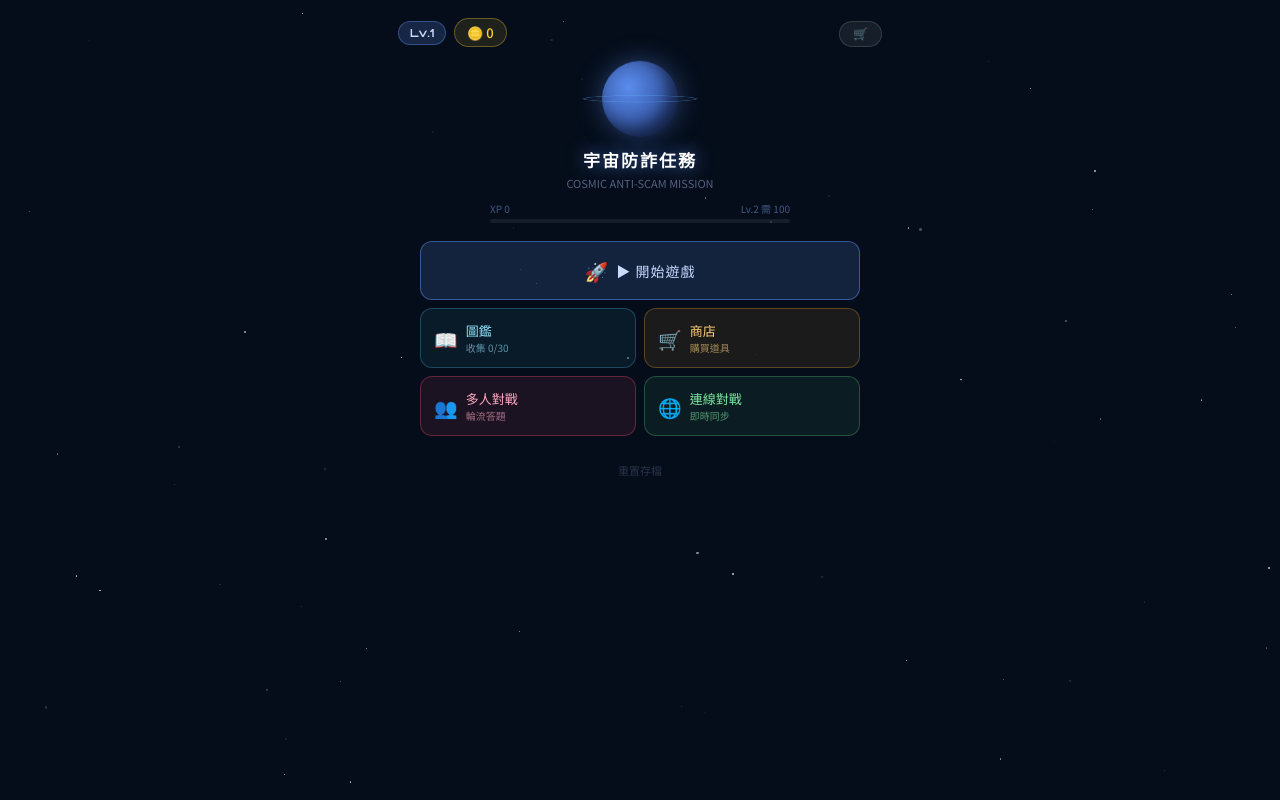
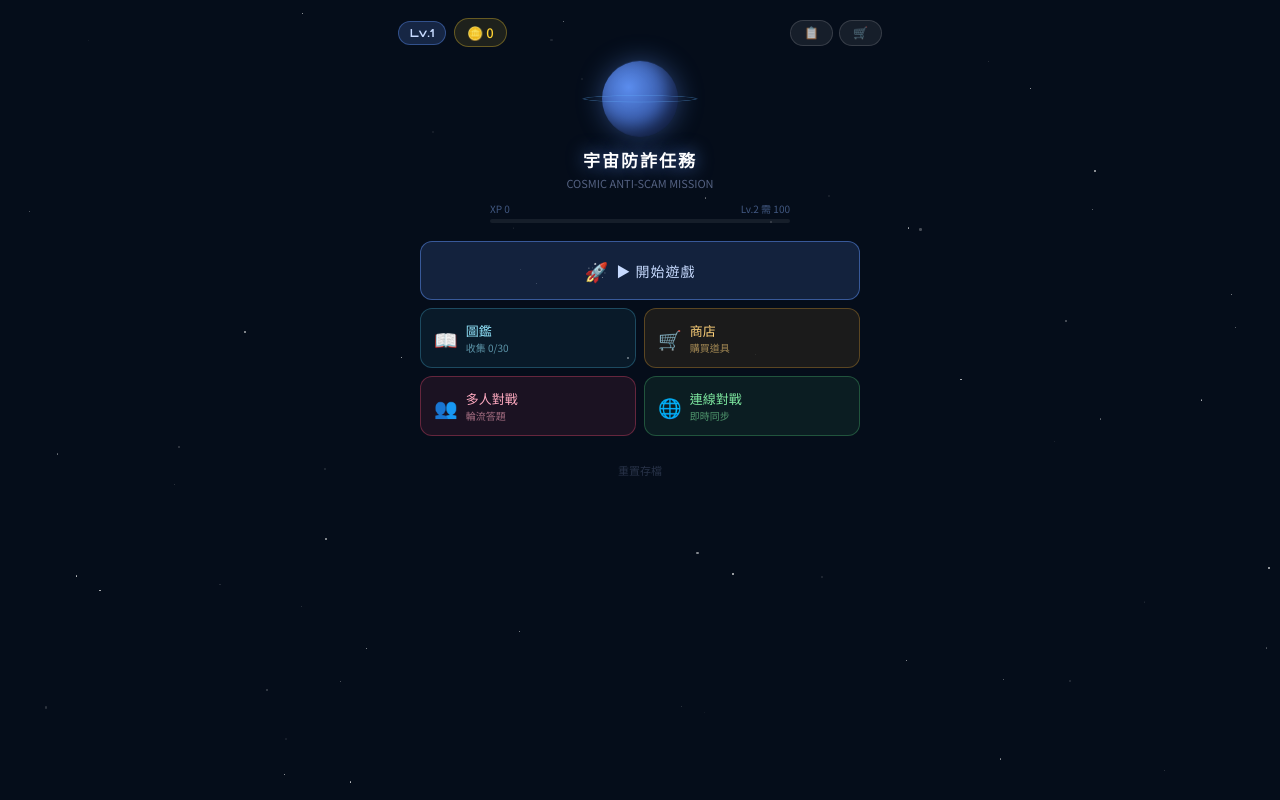
Before and after one commit to chenguangschool-max/cosmic-antiscam, a React (Vite) app in the folder cosmic-antiscam/: page / in a window 1280 px wide. Both pictures are taken after a click on the button "我閱讀完了，開始任務 🚀". Built offline with nearby package versions, Linux system fonts and the light colour scheme; no server answers.

Commit message:
feat: 主選單右上角加使用說明按鈕

```diff
--- a/cosmic-antiscam/src/App.jsx
+++ b/cosmic-antiscam/src/App.jsx
@@ -40,6 +40,7 @@ export default function App() {
       <div style={{ position: 'relative', zIndex: 1, maxWidth: 520, margin: '0 auto' }}>
         {showInstructions && <Instructions onDone={handleInstructionsDone} />}
         {!showInstructions && page === 'menu' && <MainMenu navigate={navigate} />}
+        {!showInstructions && page === 'instructions'  && <Instructions onDone={() => navigate('menu')} isRevisit />}
         {!showInstructions && page === 'modeSelect'   && <ModeSelect navigate={navigate} onModeSelect={setCurrentMode} />}
         {page === 'quiz'         && <Quiz mode={currentMode} navigate={navigate} onResult={setQuizResult} />}
         {page === 'result'       && <Result result={quizResult} navigate={navigate} />}
--- a/cosmic-antiscam/src/pages/Instructions.jsx
+++ b/cosmic-antiscam/src/pages/Instructions.jsx
@@ -1,4 +1,4 @@
-export default function Instructions({ onDone }) {
+export default function Instructions({ onDone, isRevisit }) {
   return (
     <div style={{ padding:'20px 18px 0', position:'relative', zIndex:2, minHeight:'100vh', display:'flex', flexDirection:'column' }}>
 
@@ -44,7 +44,7 @@ export default function Instructions({ onDone }) {
           color:'#e0eaff', fontSize:14, fontWeight:700,
           cursor:'pointer', fontFamily:'Noto Sans TC,sans-serif', letterSpacing:1,
         }}>
-          我閱讀完了，開始任務 🚀
+          {isRevisit ? '← 返回主選單' : '我閱讀完了，開始任務 🚀'}
         </button>
       </div>
     </div>
--- a/cosmic-antiscam/src/pages/MainMenu.jsx
+++ b/cosmic-antiscam/src/pages/MainMenu.jsx
@@ -11,7 +11,8 @@ export default function MainMenu({ navigate }) {
       <div style={{ display:'flex', alignItems:'center', gap:8, marginBottom:14 }}>
         <div style={chip('#5b8dee')}>Lv.<strong>{level}</strong></div>
         <div style={coinBadge}>🪙 {coins}</div>
-        <div style={{ marginLeft:'auto' }}>
+        <div style={{ marginLeft:'auto', display:'flex', gap:6 }}>
+          <button style={iconBtn} onClick={() => navigate('instructions')}>📋</button>
           <button style={iconBtn} onClick={() => navigate('shop')}>🛒</button>
         </div>
       </div>
```
